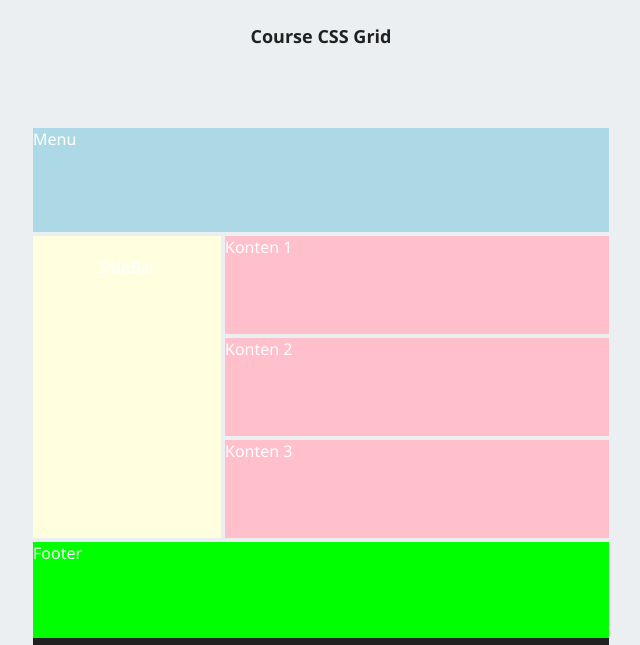
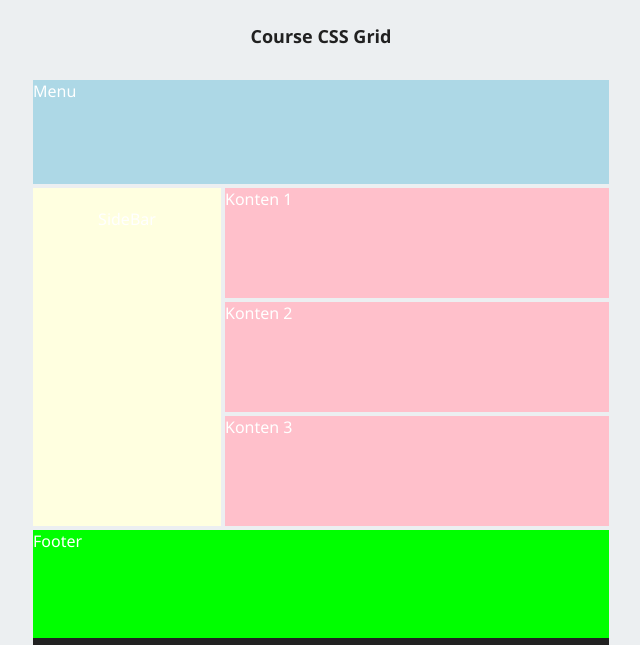
Before and after one commit to haifahrul/google-mws, a plain HTML site: page public/my-course/css-grid/tutorial/index.html in a window 1280 px wide. Shown: the part 80-725 px from the top of the page, without its empty margins (319-959 px from the left). Drawn offline with Linux system fonts and the light colour scheme.

Commit message:
add my course CSS Grid

```diff
--- a/public/my-course/css-grid/tutorial/css/main.css
+++ b/public/my-course/css-grid/tutorial/css/main.css
@@ -12,6 +12,7 @@
   /* grid-template-rows: 30px 100px 100px 100px 30px; */
   /* grid-gap: 4px; */
   height: 90%;
+  grid-template-rows: 10vh 9vh 13vh;
 }
 
 .menu {
```
